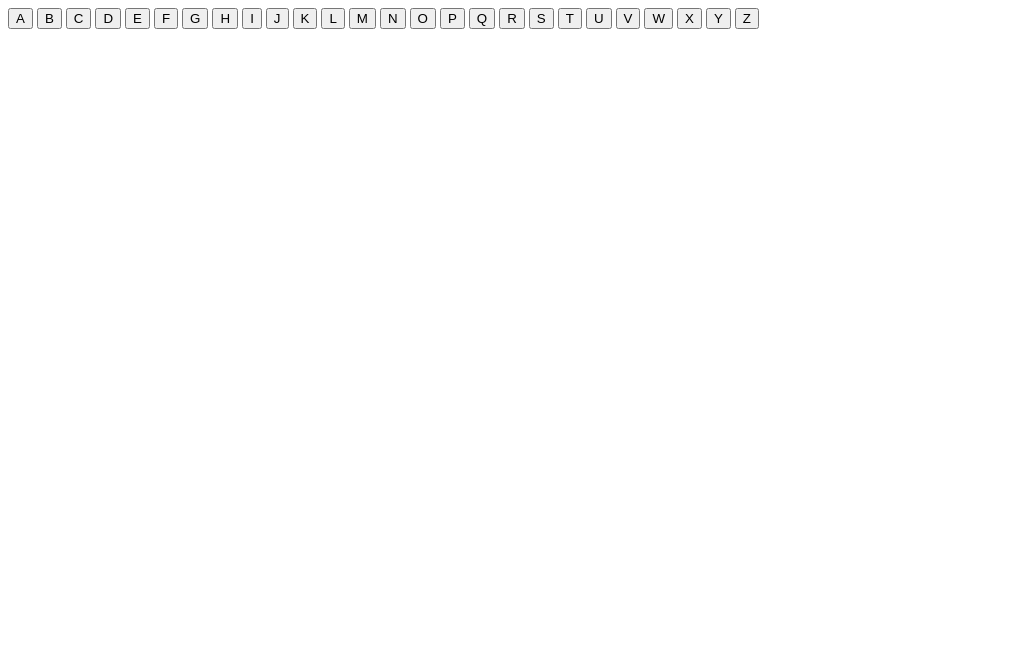
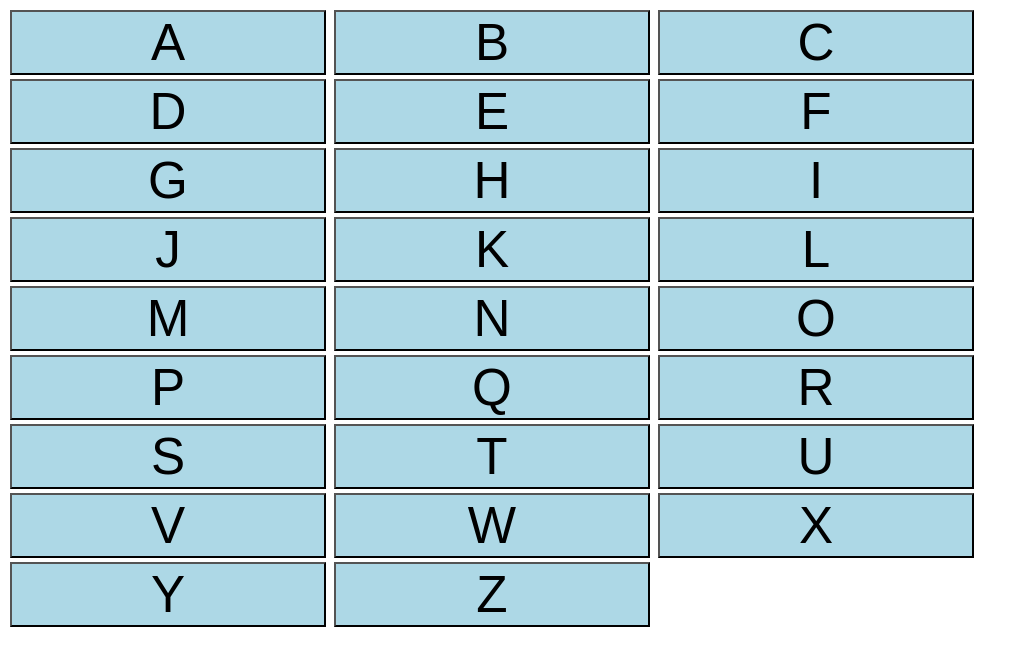
Before and after one commit to Kozubi/WebAlphabet, a Flask app: page / in a window 1280 px wide. Shown: the top 666 px of the page, without its empty margins (0-1029 px from the left). Run offline with Flask 2, Linux system fonts and the light colour scheme.

Commit message:
- added some style

```diff
--- /dev/null
+++ b/static/styles.css
@@ -0,0 +1,7 @@
+.buttons {
+background:LightBlue;
+font-size:320%;
+width:25%;
+margin:2px;
+spacing:2px;
+}
--- a/templates/home.html
+++ b/templates/home.html
@@ -3,11 +3,12 @@
 <head>
     <meta charset="UTF-8">
     <title>Title</title>
+    <link rel="stylesheet" href="/static/styles.css" type="text/css">
 </head>
 <body aaa="123">
 <div name="div">
 {% for i in btnList %}
-<button type="button" onclick="myFunc('{{i}}')" name="{{i}}">{{i}}</button>
+<button class="buttons" type="button" onclick="myFunc('{{i}}')" name="{{i}}">{{i}}</button>
 
 
     {% endfor %}
@@ -15,7 +16,8 @@
 </body>
 <script>
     function myFunc(i){
-    var audio = new Audio('{{ url_for("static", filename = "nie.wav" )}}');
+    // dac i +"wav" jako nazwa pliku
+    var audio = new Audio("/static/nie.wav");
     audio.play();
     console.log(i);
     }
```
